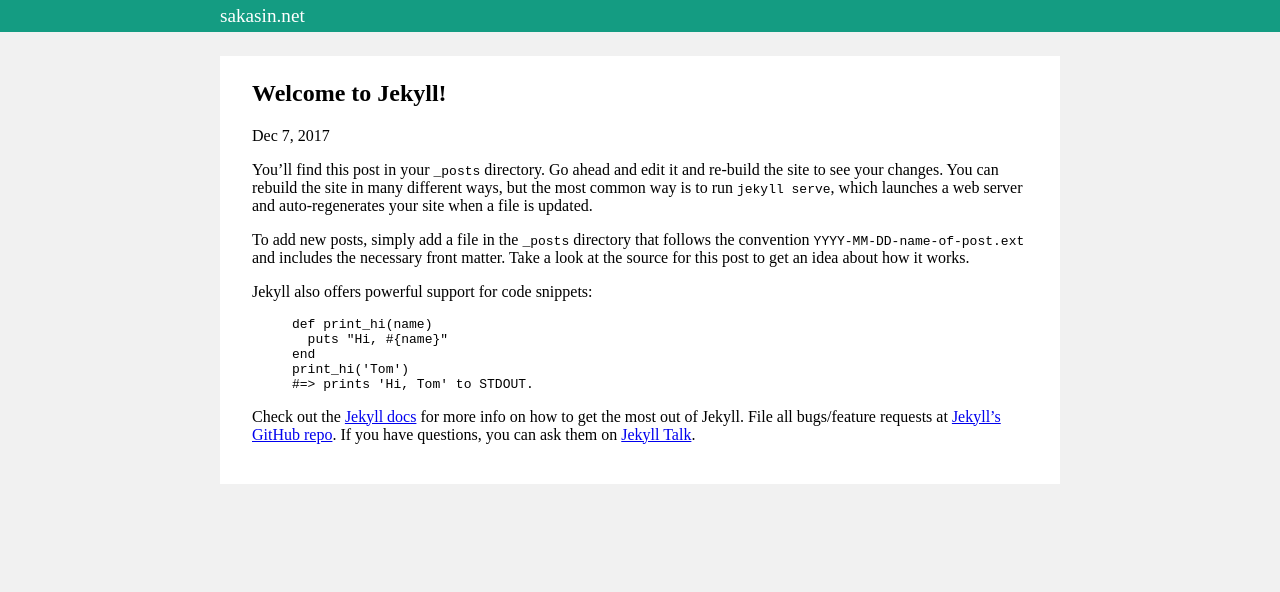
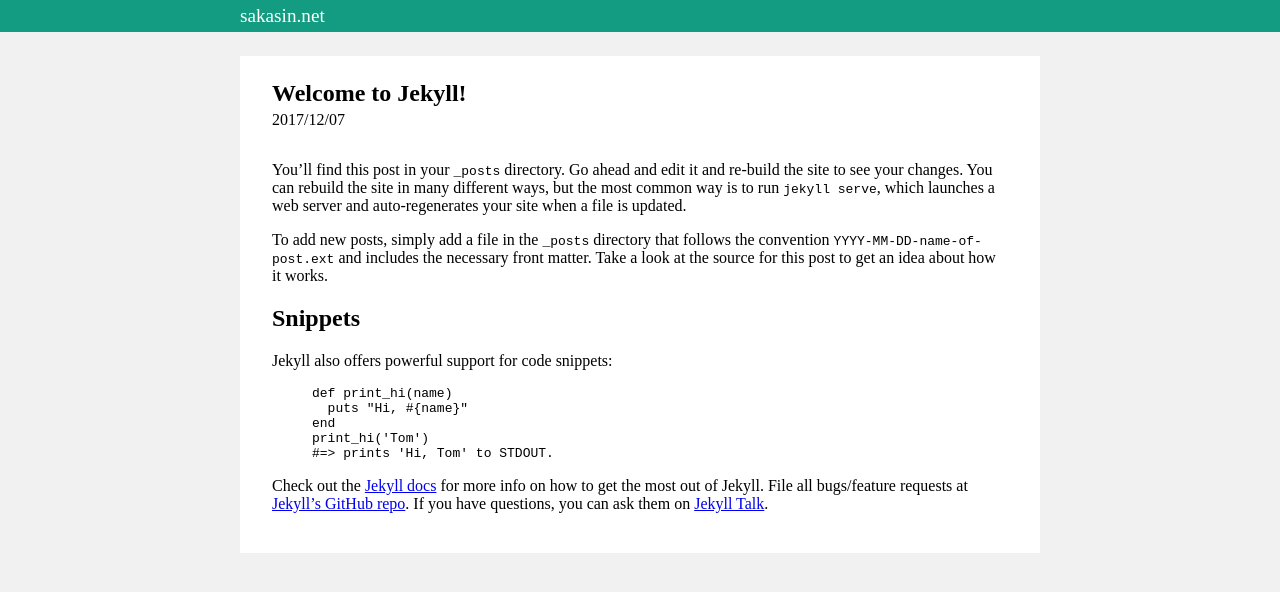
Before and after one commit to ysakasin/blog.sakasin.net, a Jekyll site: the page built from _posts/2017-12-07-welcome-to-jekyll.markdown, in a window 1280 px wide. Shown: the top 592 px of the page. Built offline with Jekyll 4.4.1, drawn with Linux system fonts in a browser that asks for light colours.

Commit message:
For short width

```diff
--- a/_includes/base.css
+++ b/_includes/base.css
@@ -6,7 +6,7 @@ body {
 
 article.post {
   background-color: #fff;
-  width: 840px;
+  max-width: 800px;
   padding: 1.5rem 2rem;
   margin-right: auto;
   margin-left: auto;
@@ -14,8 +14,30 @@ article.post {
   box-sizing: border-box;
 }
 
+@media (max-width: 800px) {
+  article.post {
+    margin-right: 1rem;
+    margin-left: 1rem;
+    padding-right: 1rem;
+    padding-left: 1rem;
+  }
+
+  nav .site-title {
+    padding-left: 1rem;
+  }
+}
+
 article h1 {
   margin-top: 0;
+  margin-bottom: 0.3rem;
+}
+
+.post-header p {
+  margin: 0;
+}
+
+header.post-header {
+  margin-bottom: 2rem;
 }
 
 nav {
@@ -37,5 +59,5 @@ nav a {
   padding-bottom: 0.3rem;
   margin-left: auto;
   margin-right: auto;
-  width: 840px;
+  max-width: 800px;
 }
--- a/_layouts/post.html
+++ b/_layouts/post.html
@@ -4,7 +4,7 @@ layout: default
 <article class="post" itemscope itemtype="http://schema.org/BlogPosting">
   <header class="post-header">
     <h1 class="post-title" itemprop="name headline">{{ page.title }}</h1>
-    <p class="post-meta"><time datetime="{{ page.date | date_to_xmlschema }}" itemprop="datePublished">{{ page.date | date: "%b %-d, %Y" }}</time>{% if page.author %} • <span itemprop="author" itemscope itemtype="http://schema.org/Person"><span itemprop="name">{{ page.author }}</span></span>{% endif %}</p>
+    <p class="post-meta"><time datetime="{{ page.date | date_to_xmlschema }}" itemprop="datePublished">{{ page.date | date: "%Y/%m/%d" }}</time></p>
   </header>
 
   <div class="post-content" itemprop="articleBody">
--- a/_posts/2017-12-07-welcome-to-jekyll.markdown
+++ b/_posts/2017-12-07-welcome-to-jekyll.markdown
@@ -8,6 +8,8 @@ permalink: welcome
 You’ll find this post in your `_posts` directory. Go ahead and edit it and re-build the site to see your changes. You can rebuild the site in many different ways, but the most common way is to run `jekyll serve`, which launches a web server and auto-regenerates your site when a file is updated.
 
 To add new posts, simply add a file in the `_posts` directory that follows the convention `YYYY-MM-DD-name-of-post.ext` and includes the necessary front matter. Take a look at the source for this post to get an idea about how it works.
+
+## Snippets
 
 Jekyll also offers powerful support for code snippets:
 
```
